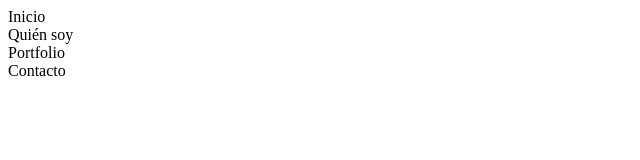
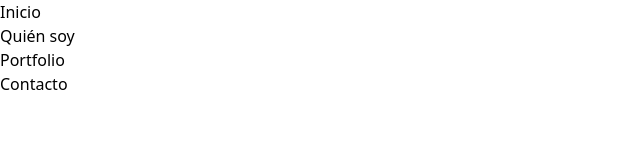
Before and after one commit to jofro/cv.dev, a website: page index.html in a window 1280 px wide. Shown: the whole page, without its empty margins (0-640 px from the left). Drawn offline with Linux system fonts and the light colour scheme.

Commit message:
install tailwind

```diff
--- a/index.html
+++ b/index.html
@@ -4,6 +4,7 @@
     <meta charset="UTF-8">
     <meta http-equiv="X-UA-Compatible" content="IE=edge">
     <meta name="viewport" content="width=device-width, initial-scale=1.0">
+    <link href="/dist/output.css" rel="stylesheet">
     <title>j0frian-dev</title>
 </head>
 <body>
--- /dev/null
+++ b/package.json
@@ -0,0 +1,5 @@
+{
+  "devDependencies": {
+    "tailwindcss": "^3.2.4"
+  }
+}
--- /dev/null
+++ b/src/input.css
@@ -0,0 +1,3 @@
+@tailwind base;
+@tailwind components;
+@tailwind utilities;
--- /dev/null
+++ b/tailwind.config.js
@@ -0,0 +1,8 @@
+/** @type {import('tailwindcss').Config} */
+module.exports = {
+  content: ["./src/**/*.{html,js}"],
+  theme: {
+    extend: {},
+  },
+  plugins: [],
+}
```
Also changed, not shown: dist/output.css (added), src/js/app.js (added), 1 other file.
